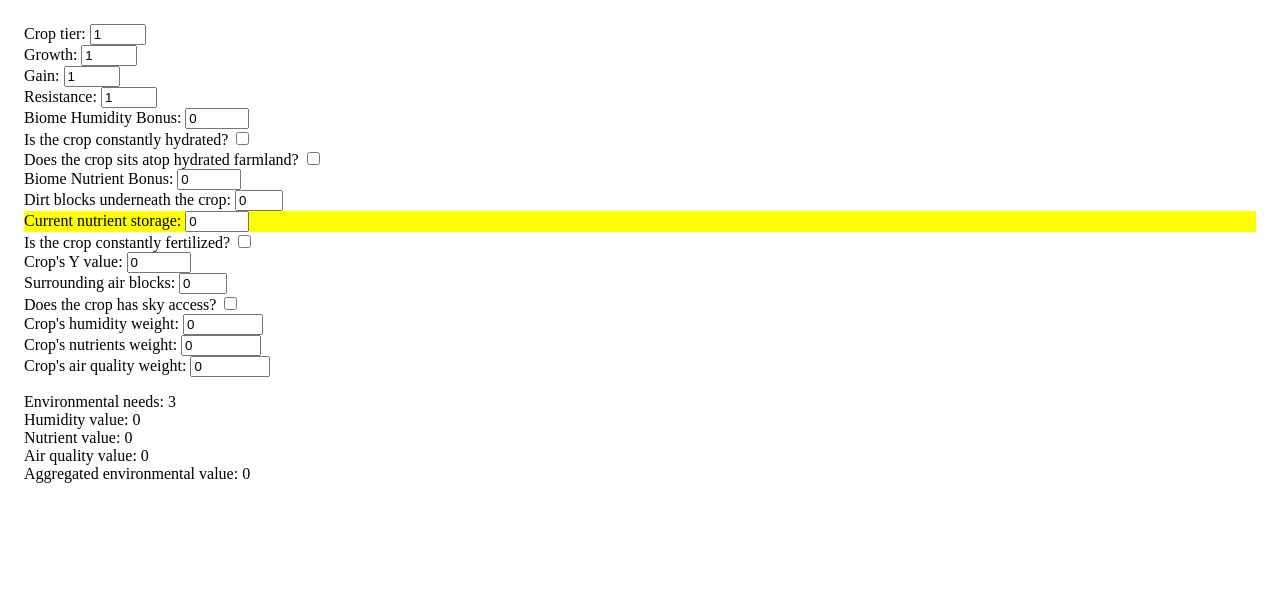
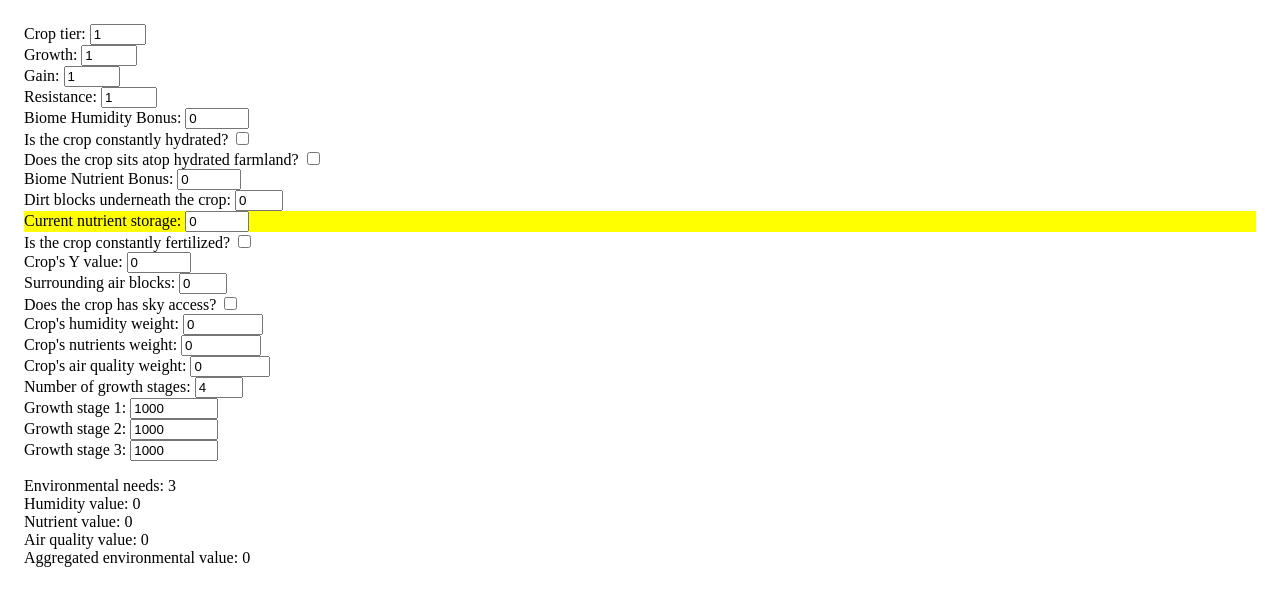
Before and after one commit to mcarreon/ic2crops, a website with bundled scripts: page index.html in a window 1280 px wide. Built offline with nearby package versions, Linux system fonts and the light colour scheme.

Commit message:
Add UI for growth stages.

```diff
--- a/index.html
+++ b/index.html
@@ -80,6 +80,19 @@
             Crop's air quality weight:
             <input type="number" id="airQualityWeight" step="0.05" min="-1" max="2" value="0" />
         </div>
+
+        <div>
+            Number of growth stages:
+            <input type="number" id="numberOfGrowthStages" min="3" max="7" value="4" />
+        </div>
+        <div id="growth-stages">
+            <template id="growth-stage-input">
+                <div>
+                    Growth stage <div class="growth-stage-index">n</div>:
+                    <input type="number" step="25" min="100" max="125000" value="1000" />
+                </div>
+            </template>
+        </div>
     </div>
 
     <div class="crop-info">
--- a/src/CropData.ts
+++ b/src/CropData.ts
@@ -84,6 +84,32 @@ export class StaticCropData {
     nutrientsWeight: number = 1;
     airQualityWeight: number = 1;
 
+    /* The duration of each growth stage.
+     * Crops don't grow in the very last growth stage,
+     * so growthStages[growthStages.length-1] is assumed to be 0.
+     *
+     * In the code (and in most places providing documentation),
+     * the growth stages are indexed by 1,
+     * whereas, for convenience, we index it by zero.
+     * So, for example,
+     * the growth stage durations for the essence berry would be [500, 3000, 3000, 0].
+     */
+    growthStages: number[] = [1000, 1000, 1000, 0];
+
+    /* Enlarge or shrinks this.growthStages so its length matches the given number.
+     * Newly created stages will be assigned the default duration of 1000.
+     */
+    setNumberOfGrowthStages(numberOfStages: number) {
+        let oldLength = this.growthStages.length;
+        this.growthStages.length = numberOfStages;
+        this.growthStages[numberOfStages-1] = 0;
+        if(oldLength < numberOfStages) { // We added stages, must fill array
+            for(let i = oldLength; i < numberOfStages-1; i++) {
+                this.growthStages[i] = 1000;
+            }
+        }
+    }
+
     computeEnvironmentalNeeds() {
         return 4 * (this.cropTier-1) + this.statGrowth + this.statGain + this.statResistance;
     }
--- a/src/ui.ts
+++ b/src/ui.ts
@@ -1,4 +1,44 @@
 import { StaticCropData } from './CropData.js';
+
+class GrowthStageInput {
+    private static template = document
+        .querySelector<HTMLTemplateElement>('#growth-stage-input')!
+        .content
+        .querySelector<HTMLDivElement>('div')!; // I just want the div inside the template
+    private index: number;
+    private valueModificationCallback: (value: number) => void;
+    private div: HTMLDivElement;
+    private indexDisplayDiv: HTMLDivElement;
+    private stageInput: HTMLInputElement;
+
+    constructor(index: number, valueModificationCallback: (value: number) => void) {
+        this.index = index;
+        this.valueModificationCallback = valueModificationCallback;
+
+        this.div = GrowthStageInput.template.cloneNode(true) as HTMLDivElement;
+        this.indexDisplayDiv = this.div.querySelector('.growth-stage-index') as HTMLDivElement;
+        this.stageInput = this.div.querySelector('input') as HTMLInputElement;
+
+        this.indexDisplayDiv.textContent = "" + (this.index+1);
+        this.stageInput.addEventListener('input', (e: Event) => {
+            this.valueModificationCallback((e.target as HTMLInputElement).valueAsNumber);
+        });
+        this.valueModificationCallback(this.stageInput.valueAsNumber);
+    }
+
+    getDiv() {
+        return this.div;
+    }
+
+    hideDiv() {
+        this.div.style['display'] = 'none';
+    }
+
+    showDiv() {
+        this.div.style['display'] = '';
+        this.valueModificationCallback(this.stageInput.valueAsNumber);
+    }
+}
 
 export class UI {
     static instance = new UI();
@@ -24,11 +64,15 @@ export class UI {
     private nutrientsWeightInput = document.getElementById('nutrientsWeight') as HTMLInputElement;
     private airQualityWeightInput = document.getElementById('airQualityWeight') as HTMLInputElement;
 
+    private numberOfGrowthStagesInput = document.getElementById('numberOfGrowthStages') as HTMLInputElement;
+    private growthStageInputs: GrowthStageInput[] = [];
+
     private envNeedsDiv = document.getElementById('env-needs') as HTMLDivElement;
     private humidityDiv = document.getElementById('humidity') as HTMLDivElement;
     private nutrientDiv = document.getElementById('nutrient') as HTMLDivElement;
     private airQualityDiv = document.getElementById('airQuality') as HTMLDivElement;
     private environmentalValueDiv = document.getElementById('environmentalValue') as HTMLDivElement;
+    private growthStagesDiv = document.getElementById('growth-stages') as HTMLDivElement;
 
     private staticCropData = new StaticCropData();
 
@@ -101,6 +145,10 @@ export class UI {
             this.staticCropData.airQualityWeight = value;
         });
 
+        this.registerNumericAttributeCallback(this.numberOfGrowthStagesInput, newNumber => {
+            this.setNumberOfGrowthStages(newNumber);
+        });
+
         /* The this.register functions call the callback with the current values upon registering,
          * but it only calls updateCropData if the value modifies.
          * So we call it once after all values get updated.
@@ -127,6 +175,24 @@ export class UI {
         callback(Boolean(element.checked));
     }
 
+    private setNumberOfGrowthStages(newNumber: number) {
+        this.staticCropData.setNumberOfGrowthStages(newNumber);
+        while(this.growthStageInputs.length < newNumber-1) {
+            let index = this.growthStageInputs.length;
+            let newGrowthStageInput = new GrowthStageInput(index, (value: number) => {
+                this.staticCropData.growthStages[index] = value;
+            });
+            this.growthStageInputs.push(newGrowthStageInput);
+            this.growthStagesDiv.appendChild(newGrowthStageInput.getDiv());
+        }
+        for(let i = 0; i < newNumber-1; i++) {
+            this.growthStageInputs[i]!.showDiv();
+        }
+        for(let i = newNumber-1; i < this.growthStageInputs.length; i++) {
+            this.growthStageInputs[i]!.hideDiv();
+        }
+    }
+
     updateCropData() {
         this.envNeedsDiv.textContent = "" + this.staticCropData.computeEnvironmentalNeeds();
         this.humidityDiv.textContent = "" + this.staticCropData.computeHumidity();
--- a/style.css
+++ b/style.css
@@ -14,6 +14,10 @@ body {
     background: yellow;
 }
 
+.growth-stage-index {
+    display: inline-block;
+}
+
 .crop-info {
     display: flex;
     flex-direction: column;
```
